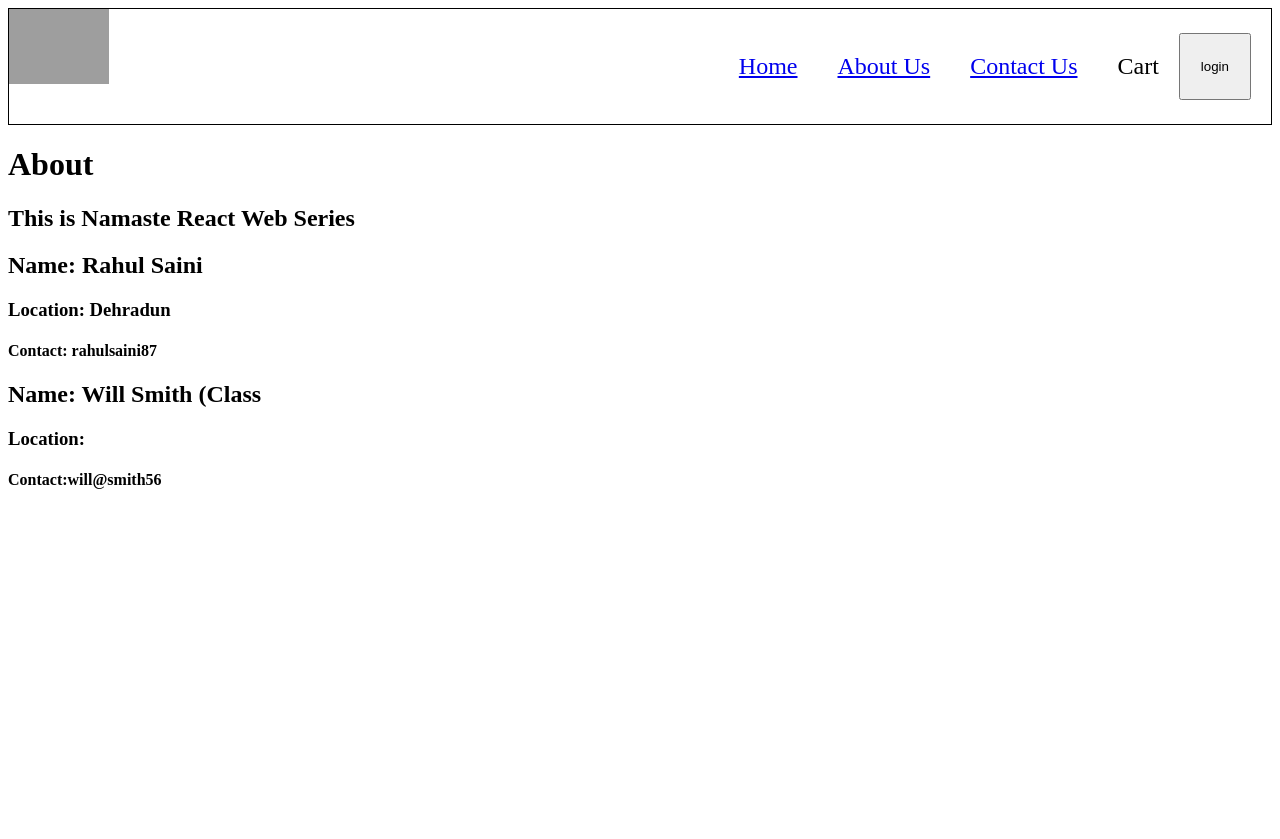
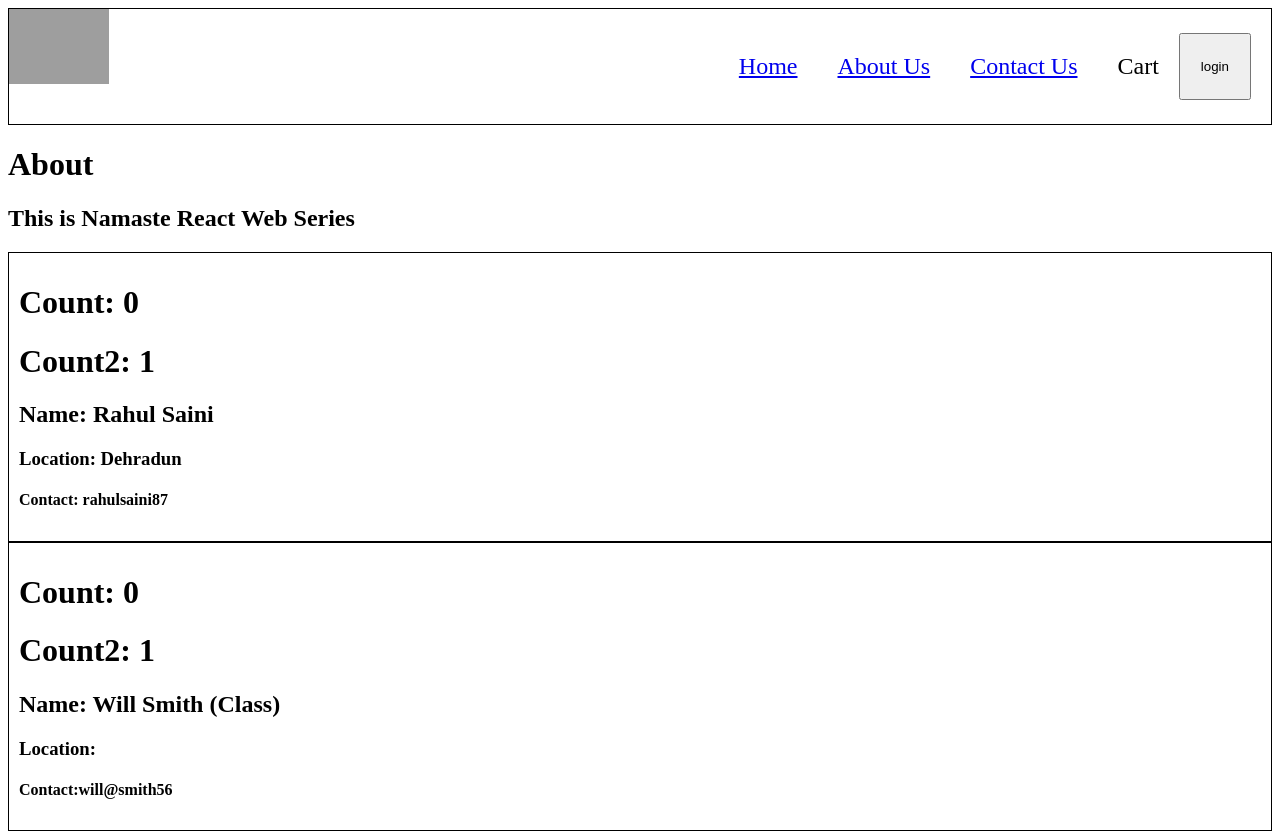
Before and after one commit to rbhoknal/React, a React (Vite) app: page /about in a window 1280 px wide. Before the commit the page ends 800 px from the top, so only its background shows below. Built offline with nearby package versions, Linux system fonts and the light colour scheme; grey boxes are pictures that could not be loaded.

Commit message:
ep-8 state variables

```diff
--- a/index.css
+++ b/index.css
@@ -73,3 +73,8 @@
 .filter {
     display: flex;
 }
+
+.user-card {
+    padding: 10px;
+    border: 1px solid black;
+}
--- a/src/components/About.js
+++ b/src/components/About.js
@@ -9,7 +9,7 @@ const About = () => {
 
             <User name={"Rahul Saini"} location={"Dehradun"} contact={"rahulsaini87"} />
 
-            <UserClass name={"Will Smith (Class"} Location={"Manali (class)"} contact={"will@smith56"} />
+            <UserClass name={"Will Smith (Class)"} Location={"Manali (Class)"} contact={"will@smith56"} />
         </div>
     );
 };
--- a/src/components/User.js
+++ b/src/components/User.js
@@ -1,6 +1,14 @@
+import { useState } from "react";
+
 const User = ({name, location, contact}) => {
+
+    const [count] = useState(0);
+    const [count2] = useState(1);
+
     return (
         <div className="user-card">
+            <h1>Count: {count}</h1>
+            <h1>Count2: {count2}</h1>
             <h2>Name: {name}</h2>
             <h3>Location: {location}</h3>
             <h4>Contact: {contact}</h4>
--- a/src/components/UserClass.js
+++ b/src/components/UserClass.js
@@ -4,13 +4,24 @@ class UserClass extends React.Component {
 
     constructor(props){
         super(props);
+
+        this.state = {
+            count: 0,
+            count2: 1
+        };
+
+        console.log(props);
     }
 
     render(){
         const {name, location, contact} = this.props;
 
+        const {count, count2} = this.state;
+
         return (
-            <div>
+            <div className="user-card">
+                <h1>Count: {count}</h1>
+                <h1>Count2: {count2}</h1>
                 <h2>Name: {name}</h2>
                 <h3>Location: {location}</h3>
                 <h4>Contact:{contact}</h4>
```
